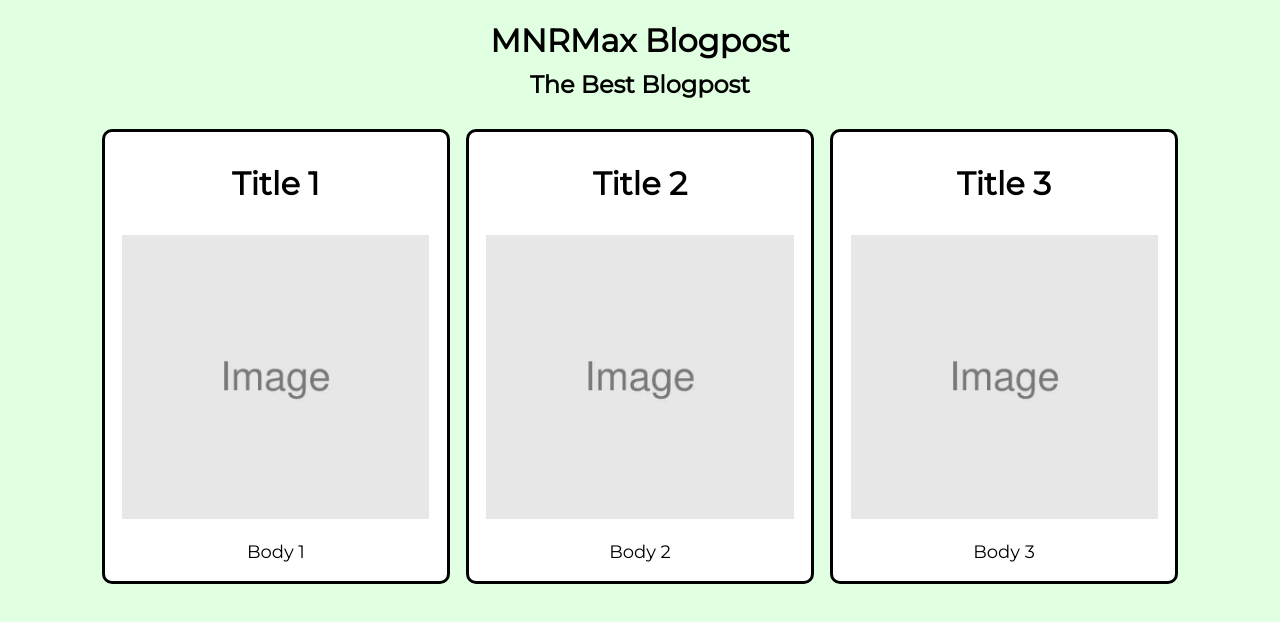
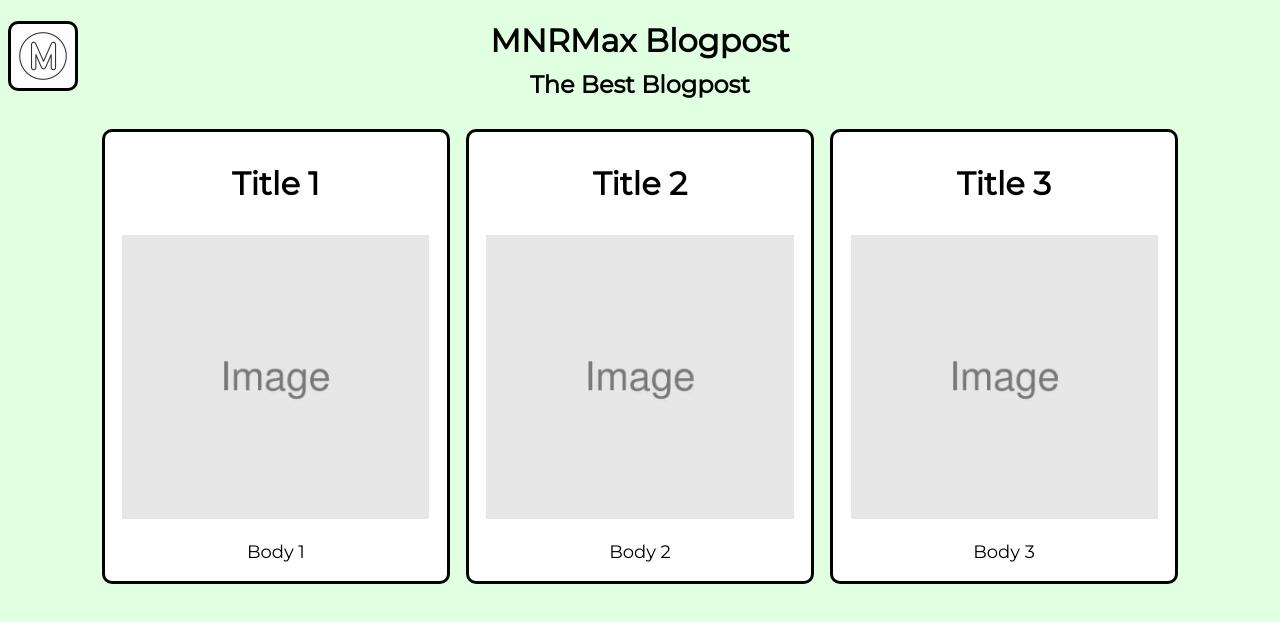
Before and after one commit to staten-island-tech/css-blogpost-project-MNRMax, a plain HTML site: page index.html in a window 1280 px wide. Drawn offline with Linux system fonts and the light colour scheme.

Commit message:
9/16 2pm

```diff
--- a/index.html
+++ b/index.html
@@ -11,6 +11,8 @@
     <link href="https://fonts.googleapis.com/css2?family=Montserrat&display=swap" rel="stylesheet"/>
   </head>
   <body>
+    <img src="logo.webp" class="logo" onclick="window.location.href=`https://mnrmax.tk`">
+    <div class="main">
       <div class="headers">
         <h1>MNRMax Blogpost</h1>
         <h2>The Best Blogpost</h2>
@@ -30,6 +32,7 @@
         <img id="image3" class="aritcle-image" src="image.jpg">
         <p class="abody">Body 3</p>
       </div>
+    </div>
   </body>
   <script>
     function click1() {
--- a/index.js
+++ b/index.js
@@ -14,6 +14,10 @@ const requestListener = function (req, res) {
     res.setHeader("Content-Type", "image/jpg");
     res.writeHead(200);
     fs.createReadStream("image.jpg").pipe(res);
+  } else if (req.url == "/logo.webp") {
+    res.setHeader("Content-Type", "image/webm");
+    res.writeHead(200);
+    fs.createReadStream("logo.webp").pipe(res);
   } else {
     res.setHeader("Content-Type", "text/html");
     res.writeHead(200);
--- a/style.css
+++ b/style.css
@@ -1,14 +1,26 @@
 body {
   background-color: rgb(225, 255, 225);
   font-family: 'Montserrat', sans-serif;
+}
+.main {
+  font-family: 'Montserrat', sans-serif;
   text-align: center
+}
+.logo {
+  position: absolute;
+  margin: 0px;
+  padding: 0px;
+  width : 5%;
+  background:white;
+  border-radius: 10px;
+  border: 3px solid black;
 }
 .headers {
   text-align: center;
 }
 .article {
   display: inline-block;
-  background-color: white;
+  background-color:white;
   border: 3px solid black;
   border-radius: 10px;
   width: 27%;
```
Also changed, not shown: logo.webp (added). Lines whose indentation alone changed are shown as unchanged.
